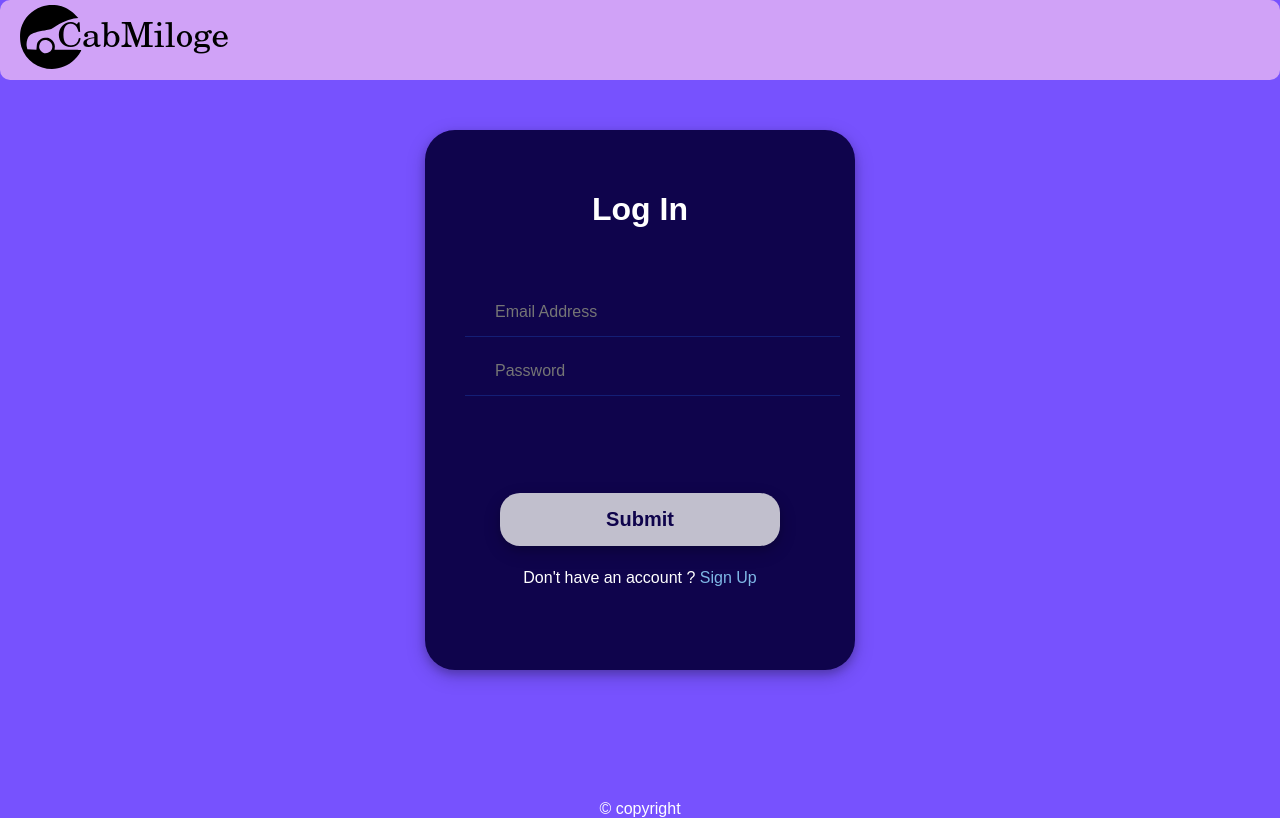
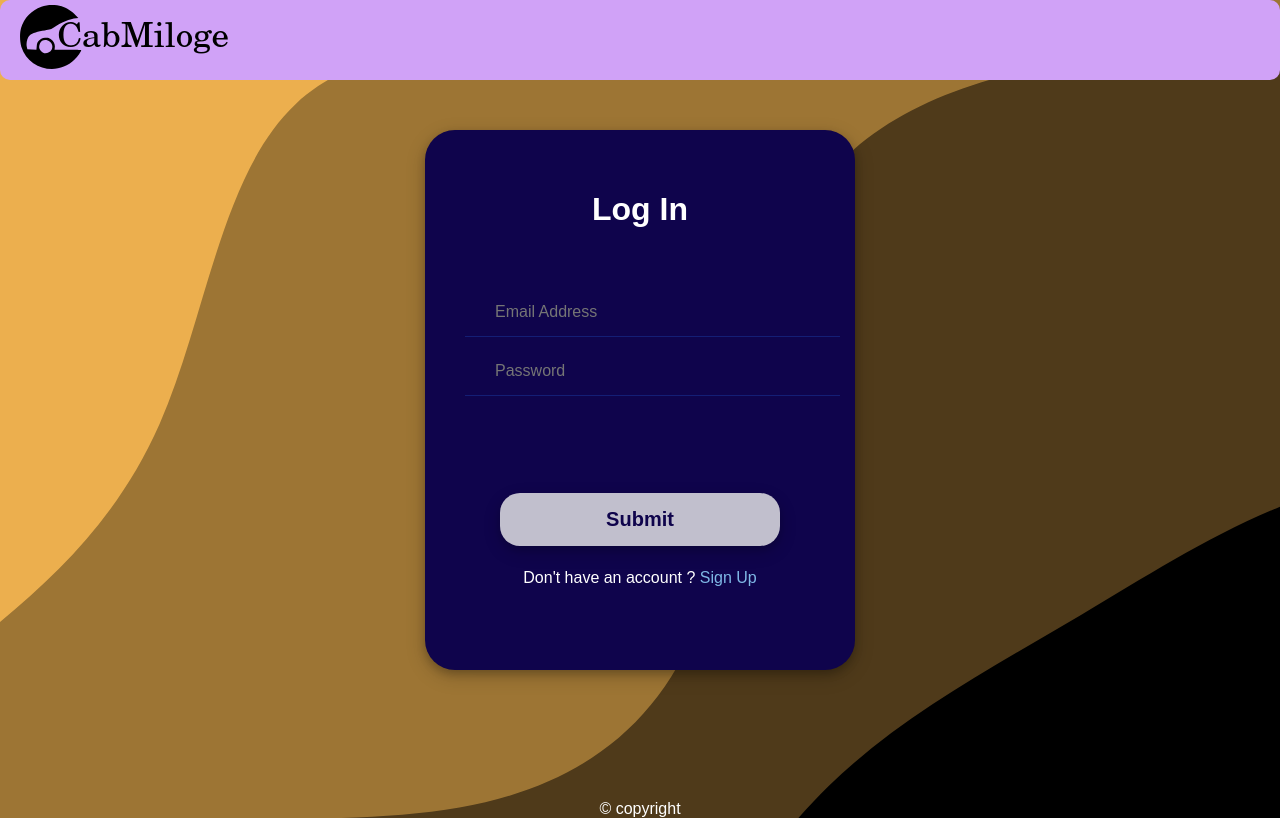
Before and after one commit to himanshuyv/CabMiloge, a Flask app: page / in a window 1280 px wide. Run offline with Flask 3, Linux system fonts and the light colour scheme.

Commit message:
added background

```diff
--- a/templates/LogIn.html
+++ b/templates/LogIn.html
@@ -16,6 +16,8 @@ body{
     padding:0;
     box-sizing:border-box;
     font-family: 'Montserrat', sans-serif;
+    background-image: url("../static/login-background.svg");
+    background-size:cover;
     color:#fff;
 }
 
```
Also changed, not shown: static/login-background.svg (renamed from Images/login-background.svg).
